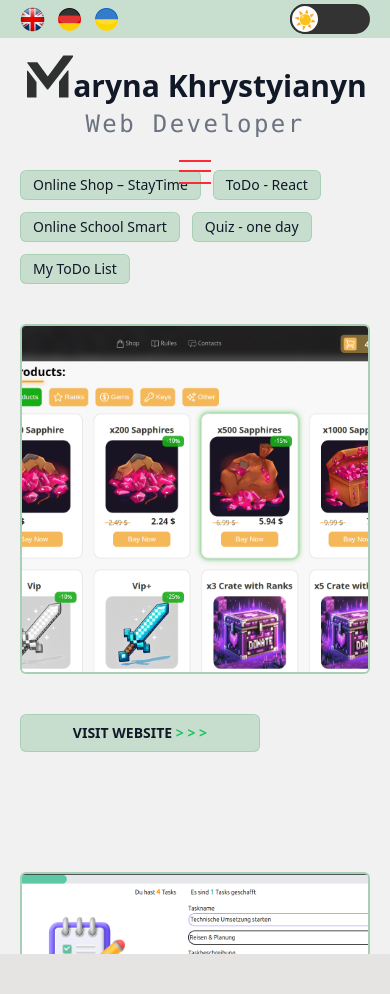
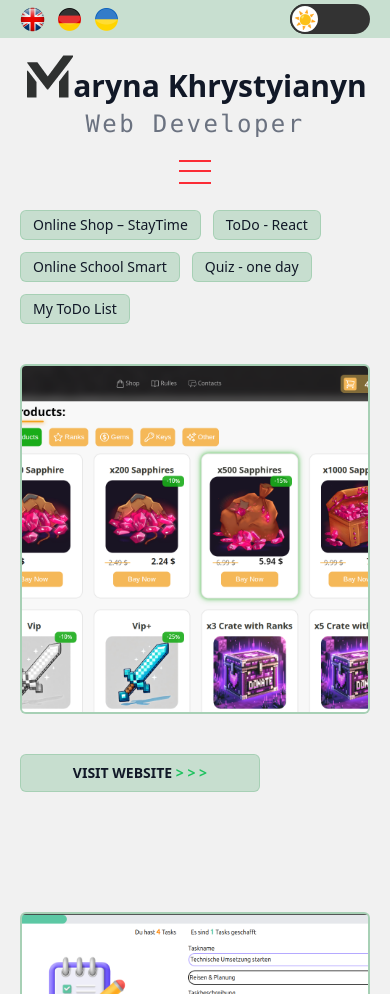
Before and after one commit to Maryna-Khrystyianyn/Portfolio-Next-JS, a Next.js app: page /projects in a window 390 px wide. Before the commit the page ends 954 px from the top, so only its background shows below. Built offline with nearby package versions, Linux system fonts and the light colour scheme.

Commit message:
projects - verschiedenen Abstandt

```diff
--- a/app/projects/page.tsx
+++ b/app/projects/page.tsx
@@ -19,7 +19,7 @@ const Projects = () => {
   };
 
   return (
-    <div className="mt-[-70px] mb-10 ">
+    <div className="mt-[-30px] sm:mt-[-70px] mb-10 ">
       {/* <h3>{t("projects")}</h3>
       <p className="sm:text-base text-sm">{t("projectsDescription")}</p> */}
 
```
